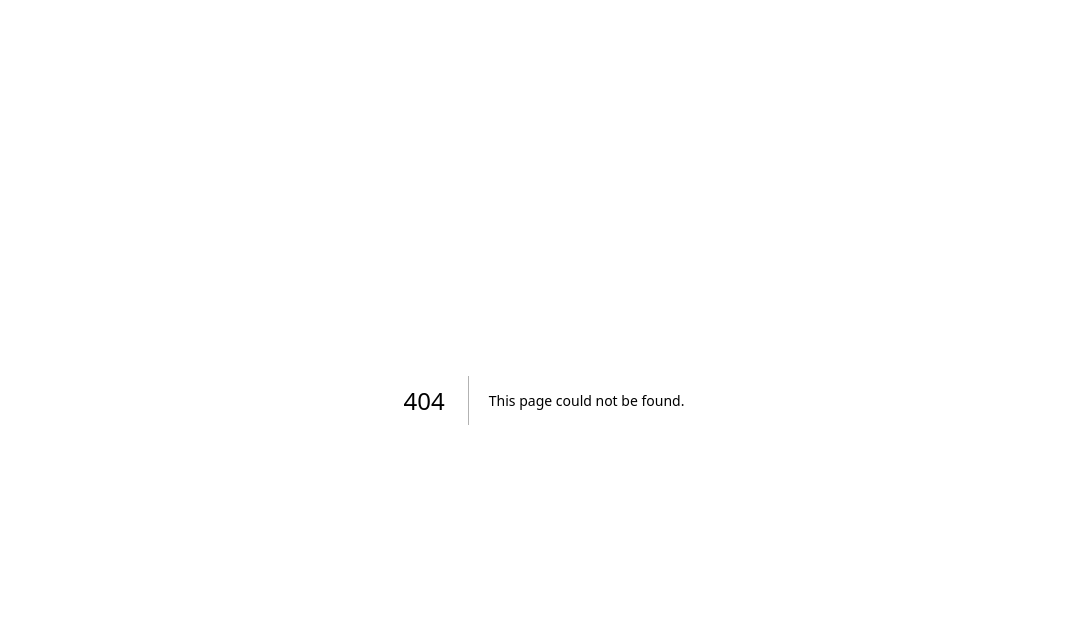
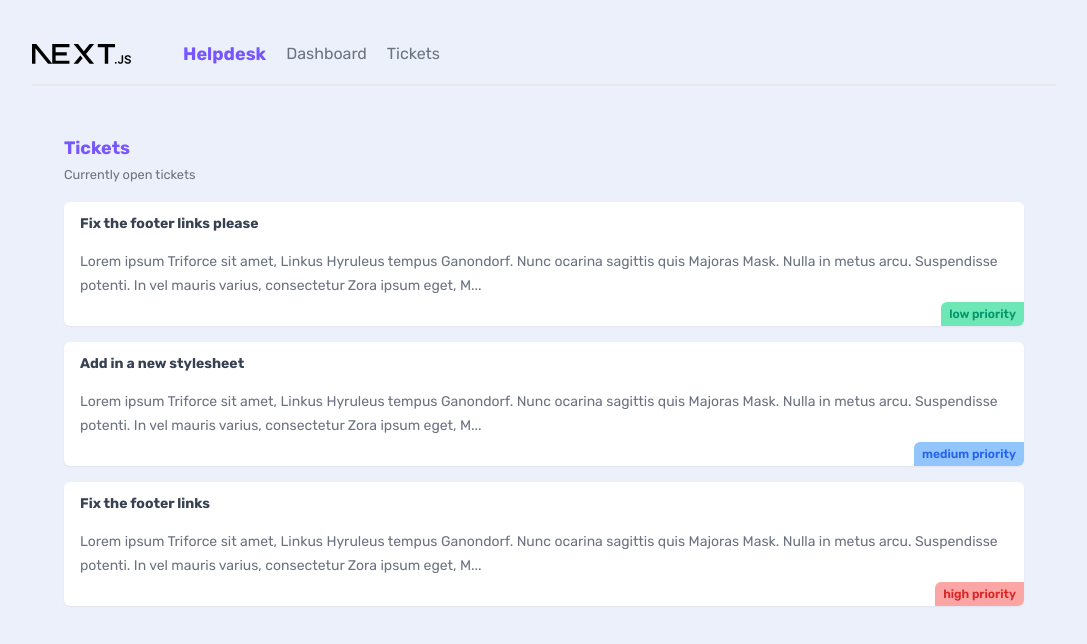
Before and after one commit to PeterZdravkov/t2-netninja-nextjs13-course, a Next.js app: page /tickets in a window 1280 px wide. Before the commit this address had no page. Shown: the top 644 px of the page, without its empty margins (96-1183 px from the left). Built offline with nearby package versions, Linux system fonts and the light colour scheme; data requests are answered from the project's data file.

Commit message:
First few lessons from the course

```diff
--- /dev/null
+++ b/_data/db.json
@@ -0,0 +1,25 @@
+{
+  "tickets": [
+    {
+      "id": "1",
+      "title": "Fix the footer links please",
+      "body": "Lorem ipsum Triforce sit amet, Linkus Hyruleus tempus Ganondorf. Nunc ocarina sagittis quis Majoras Mask. Nulla in metus arcu. Suspendisse potenti. In vel mauris varius, consectetur Zora ipsum eget, Master Sword porttitor urna. Fusce elementum urna elit, eget eleifend velit consectetur eget. Integer vel lobortis ipsum, vitae auctor Ocarina of Time. Donec sed urna dapibus, interdum magna a, eleifend magna. Curabitur tincidunt enim a neque volutpat. Phasellus auctor magna vel nunc pretium, ut volutpat justo tristique. Pellentesque cursus convallis mauris, in tempus enim tincidunt vitae.",
+      "priority": "low",
+      "user_email": "mario@netninja.dev"
+    },
+    {
+      "id": "2",
+      "title": "Add in a new stylesheet",
+      "body": "Lorem ipsum Triforce sit amet, Linkus Hyruleus tempus Ganondorf. Nunc ocarina sagittis quis Majoras Mask. Nulla in metus arcu. Suspendisse potenti. In vel mauris varius, consectetur Zora ipsum eget, Master Sword porttitor urna. Fusce elementum urna elit, eget eleifend velit consectetur eget. Integer vel lobortis ipsum, vitae auctor Ocarina of Time. Donec sed urna dapibus, interdum magna a, eleifend magna. Curabitur tincidunt enim a neque volutpat. Phasellus auctor magna vel nunc pretium, ut volutpat justo tristique. Pellentesque cursus convallis mauris, in tempus enim tincidunt vitae.",
+      "priority": "medium",
+      "user_email": "mario@netninja.dev"
+    },
+    {
+      "id": "3",
+      "title": "Fix the footer links",
+      "body": "Lorem ipsum Triforce sit amet, Linkus Hyruleus tempus Ganondorf. Nunc ocarina sagittis quis Majoras Mask. Nulla in metus arcu. Suspendisse potenti. In vel mauris varius, consectetur Zora ipsum eget, Master Sword porttitor urna. Fusce elementum urna elit, eget eleifend velit consectetur eget. Integer vel lobortis ipsum, vitae auctor Ocarina of Time. Donec sed urna dapibus, interdum magna a, eleifend magna. Curabitur tincidunt enim a neque volutpat. Phasellus auctor magna vel nunc pretium, ut volutpat justo tristique. Pellentesque cursus convallis mauris, in tempus enim tincidunt vitae.",
+      "priority": "high",
+      "user_email": "peach@netninja.dev"
+    }
+  ]
+}
--- /dev/null
+++ b/app/components/Navbar.tsx
@@ -0,0 +1,17 @@
+import Image from "next/image";
+import Link from "next/link";
+import React from "react";
+import Logo from '@/public/next.svg'
+
+const Navbar = () => {
+  return (
+    <nav>
+      <Image src={Logo} alt="logo" height={20} className="mr-8" quality={100}/>
+      <h1>Helpdesk</h1>
+      <Link href="/">Dashboard</Link>
+      <Link href="/tickets">Tickets</Link>
+    </nav>
+  );
+};
+
+export default Navbar;
--- a/app/globals.css
+++ b/app/globals.css
@@ -2,26 +2,131 @@
 @tailwind components;
 @tailwind utilities;
 
-:root {
-  --foreground-rgb: 0, 0, 0;
-  --background-start-rgb: 214, 219, 220;
-  --background-end-rgb: 255, 255, 255;
+/* base styles */
+body {
+  background: #ebf0fa;
+  @apply m-8 text-gray-500;
+}
+h1,
+h2 {
+  @apply text-primary text-lg font-bold;
+}
+main {
+  @apply mx-auto my-12 max-w-5xl px-8;
+}
+main > h2 {
+  @apply mb-4 pb-2 text-base;
+}
+p > a {
+  @apply text-primary underline;
 }
 
-@media (prefers-color-scheme: dark) {
-  :root {
-    --foreground-rgb: 255, 255, 255;
-    --background-start-rgb: 0, 0, 0;
-    --background-end-rgb: 0, 0, 0;
-  }
+/* nav styles */
+nav {
+  @apply mx-auto
+    my-10 flex
+    max-w-5xl items-center gap-5
+    border-b-2 border-gray-200
+    pb-4;
+}
+nav a,
+nav span {
+  @apply text-gray-500;
+}
+nav a:hover {
+  @apply text-black;
+}
+main nav {
+  @apply border-0;
 }
 
-body {
-  color: rgb(var(--foreground-rgb));
-  background: linear-gradient(
-      to bottom,
-      transparent,
-      rgb(var(--background-end-rgb))
-    )
-    rgb(var(--background-start-rgb));
+/* button styles */
+button {
+  @apply flex items-center
+    justify-between
+    gap-2 rounded-sm px-3 py-2
+    text-sm;
 }
+button:hover {
+  @apply bg-opacity-90;
+}
+.btn-primary {
+  @apply bg-primary text-white;
+}
+.btn-secondary {
+  @apply bg-gray-200 text-gray-900;
+}
+
+/* form styles */
+form {
+  @apply bg-primary mx-auto
+    block
+    w-1/4
+    min-w-fit
+    rounded-md
+    bg-opacity-5
+    px-7 py-4;
+}
+form label {
+  @apply block;
+}
+form input,
+form textarea,
+form select {
+  @apply my-4
+    mt-2 block w-full rounded-sm
+    px-2 py-1;
+}
+form button {
+  @apply mx-auto block;
+}
+
+/* feedback styles */
+.error {
+  @apply mx-auto
+    my-4
+    block
+    max-w-fit
+    rounded-sm border-2
+    border-red-500
+    bg-red-300
+    px-2
+    py-1 text-red-800;
+}
+
+/* card styles */
+.card {
+  @apply relative
+    my-4
+    overflow-hidden
+    rounded-md bg-white px-4
+    py-3
+    shadow-sm;
+}
+.card h3 {
+  @apply mb-0 text-sm font-bold
+    text-gray-700;
+}
+.card p {
+  @apply my-4 text-sm leading-6;
+}
+
+/* pill styles */
+.pill {
+  @apply mt-3 inline-block px-2
+    py-1
+    text-xs font-semibold;
+}
+.pill.high {
+  @apply bg-red-300 text-red-600;
+}
+.pill.medium {
+  @apply bg-blue-300 text-blue-600;
+}
+.pill.low {
+  @apply bg-emerald-300 text-emerald-600;
+}
+.card .pill {
+  @apply absolute bottom-0 right-0
+    rounded-tl-md;
+}
--- a/app/layout.tsx
+++ b/app/layout.tsx
@@ -1,22 +1,31 @@
-import './globals.css'
-import type { Metadata } from 'next'
-import { Inter } from 'next/font/google'
+import "./globals.css";
+import type { Metadata } from "next";
+import { Rubik } from "next/font/google";
 
-const inter = Inter({ subsets: ['latin'] })
+/** Components */
+import Navbar from "@/components/Navbar";
+import React from "react";
+
+const rubik = Rubik({ subsets: ["latin"] });
 
 export const metadata: Metadata = {
-  title: 'Create Next App',
-  description: 'Generated by create next app',
-}
+  title: "Create Next App",
+  description: "Generated by create next app",
+};
 
 export default function RootLayout({
   children,
 }: {
-  children: React.ReactNode
+  children: React.ReactNode;
 }) {
   return (
     <html lang="en">
-      <body className={inter.className}>{children}</body>
+      <React.StrictMode>
+        <body className={rubik.className}>
+          <Navbar />
+          {children}
+        </body>
+      </React.StrictMode>
     </html>
-  )
+  );
 }
--- a/app/page.tsx
+++ b/app/page.tsx
@@ -1,113 +1,45 @@
-import Image from "next/image";
+import Link from "next/link";
 
 export default function Home() {
   return (
-    <main className="flex min-h-screen flex-col items-center justify-between p-24">
-      <div className="z-10 w-full max-w-5xl items-center justify-between font-mono text-sm lg:flex">
-        <p className="fixed left-0 top-0 flex w-full justify-center border-b border-gray-300 bg-gradient-to-b from-zinc-200 pb-6 pt-8 backdrop-blur-2xl dark:border-neutral-800 dark:bg-zinc-800/30 dark:from-inherit lg:static lg:w-auto  lg:rounded-xl lg:border lg:bg-gray-200 lg:p-4 lg:dark:bg-zinc-800/30">
-          Get started by editing&nbsp;
-          <code className="font-mono font-bold">app/page.tsx</code>
+      <main>
+        <h2>Dashboard</h2>
+        <p>
+          Lorem ipsum, dolor sit amet consectetur adipisicing elit. Vero
+          repellendus tempore, exercitationem odit, quasi doloremque possimus
+          recusandae alias sequi totam soluta natus iure eius, obcaecati sint
+          dolores blanditiis aspernatur quo officia iusto ut. Et, aliquid sed
+          voluptates iste cum totam, facere explicabo, fugit suscipit ratione
+          aspernatur consequuntur ex mollitia quaerat?
         </p>
-        <div className=" fixed bottom-0 left-0 flex h-48 w-full items-end  justify-center bg-gradient-to-t from-white via-white dark:from-black dark:via-black lg:static lg:h-auto lg:w-auto lg:bg-none">
-          <a
-            className="pointer-events-none flex place-items-center gap-2 p-8 lg:pointer-events-auto lg:p-0"
-            href="https://vercel.com?utm_source=create-next-app&utm_medium=appdir-template&utm_campaign=create-next-app"
-            target="_blank"
-            rel="noopener noreferrer"
-          >
-            By{" "}
-            <Image
-              src="/vercel.svg"
-              alt="Vercel Logo"
-              className="dark:invert"
-              width={100}
-              height={24}
-              priority
-            />
-          </a>
+
+        <div className="my-8 flex justify-center">
+          <Link href="/tickets">
+            <button className="btn-primary">View Tickets</button>
+          </Link>
         </div>
-      </div>
 
-      <div className="relative z-[-1] flex place-items-center before:absolute before:h-[300px] before:w-[480px] before:-translate-x-1/2 before:rounded-full before:bg-gradient-radial before:from-white before:to-transparent before:blur-2xl before:content-[''] after:absolute after:-z-20 after:h-[180px] after:w-[240px] after:translate-x-1/3 after:bg-gradient-conic after:from-sky-200 after:via-blue-200 after:blur-2xl after:content-[''] before:dark:bg-gradient-to-br before:dark:from-transparent before:dark:to-blue-700 before:dark:opacity-10 after:dark:from-sky-900 after:dark:via-[#0141ff] after:dark:opacity-40 before:lg:h-[360px]">
-        <Image
-          className="relative dark:drop-shadow-[0_0_0.3rem_#ffffff70] dark:invert"
-          src="/next.svg"
-          alt="Next.js Logo"
-          width={180}
-          height={37}
-          priority
-        />
-      </div>
+        <h2>Company Updates</h2>
 
-      <div className="mb-32 grid text-center lg:mb-0 lg:w-full lg:max-w-5xl lg:grid-cols-4 lg:text-left">
-        <a
-          href="https://nextjs.org/docs?utm_source=create-next-app&utm_medium=appdir-template&utm_campaign=create-next-app"
-          className="group rounded-lg border border-transparent px-5 py-4 transition-colors hover:border-gray-300 hover:bg-gray-100 hover:dark:border-neutral-700 hover:dark:bg-neutral-800/30"
-          target="_blank"
-          rel="noopener noreferrer"
-        >
-          <h2 className={`mb-3 text-2xl font-semibold`}>
-            Docs{" "}
-            <span className="inline-block transition-transform group-hover:translate-x-1 motion-reduce:transform-none">
-              -&gt;
-            </span>
-          </h2>
-          <p className={`m-0 max-w-[30ch] text-sm opacity-50`}>
-            Find in-depth information about Next.js features and API.
+        <div className="card">
+          <h3>New member of the web dev team...</h3>
+          <p>
+            Lorem ipsum dolor sit amet consectetur adipisicing elit. Incidunt,
+            at quam. Dolores omnis possimus quam soluta rerum illo laborum ullam
+            pariatur molestiae, modi beatae corrupti.
           </p>
-        </a>
-
-        <a
-          href="https://nextjs.org/learn?utm_source=create-next-app&utm_medium=appdir-template-tw&utm_campaign=create-next-app"
-          className="group rounded-lg border border-transparent px-5 py-4 transition-colors hover:border-gray-300 hover:bg-gray-100 hover:dark:border-neutral-700 hover:dark:bg-neutral-800/30"
-          target="_blank"
-          rel="noopener noreferrer"
-        >
-          <h2 className={`mb-3 text-2xl font-semibold`}>
-            Learn{" "}
-            <span className="inline-block transition-transform group-hover:translate-x-1 motion-reduce:transform-none">
-              -&gt;
-            </span>
-          </h2>
-          <p className={`m-0 max-w-[30ch] text-sm opacity-50`}>
-            Learn about Next.js in an interactive course with&nbsp;quizzes!
+        </div>
+        <div className="card">
+          <h3>New website live!</h3>
+          <p>
+            Lorem ipsum dolor sit amet consectetur adipisicing elit. Incidunt,
+            at quam. Dolores omnis possimus quam soluta rerum illo laborum ullam
+            pariatur molestiae, modi beatae corrupti, assumenda distinctio
+            adipisci, cupiditate minima eum vitae? Similique dicta est facilis
+            debitis, autem temporibus quo repellat illum unde id iste veritatis
+            eveniet, aspernatur enim quas.
           </p>
-        </a>
-
-        <a
-          href="https://vercel.com/templates?framework=next.js&utm_source=create-next-app&utm_medium=appdir-template&utm_campaign=create-next-app"
-          className="group rounded-lg border border-transparent px-5 py-4 transition-colors hover:border-gray-300 hover:bg-gray-100 hover:dark:border-neutral-700 hover:dark:bg-neutral-800/30"
-          target="_blank"
-          rel="noopener noreferrer"
-        >
-          <h2 className={`mb-3 text-2xl font-semibold`}>
-            Templates{" "}
-            <span className="inline-block transition-transform group-hover:translate-x-1 motion-reduce:transform-none">
-              -&gt;
-            </span>
-          </h2>
-          <p className={`m-0 max-w-[30ch] text-sm opacity-50`}>
-            Explore the Next.js 13 playground.
-          </p>
-        </a>
-
-        <a
-          href="https://vercel.com/new?utm_source=create-next-app&utm_medium=appdir-template&utm_campaign=create-next-app"
-          className="group rounded-lg border border-transparent px-5 py-4 transition-colors hover:border-gray-300 hover:bg-gray-100 hover:dark:border-neutral-700 hover:dark:bg-neutral-800/30"
-          target="_blank"
-          rel="noopener noreferrer"
-        >
-          <h2 className={`mb-3 text-2xl font-semibold`}>
-            Deploy{" "}
-            <span className="inline-block transition-transform group-hover:translate-x-1 motion-reduce:transform-none">
-              -&gt;
-            </span>
-          </h2>
-          <p className={`m-0 max-w-[30ch] text-sm opacity-50`}>
-            Instantly deploy your Next.js site to a shareable URL with Vercel.
-          </p>
-        </a>
-      </div>
-    </main>
+        </div>
+      </main>
   );
 }
--- /dev/null
+++ b/app/tickets/TicketList.tsx
@@ -0,0 +1,32 @@
+const getTickets = async () => {
+  const response = await fetch("http://localhost:4000/tickets", {
+    next: {
+      revalidate: 0 /** this makes it so next never serves data from cache */,
+    },
+  });
+
+  return response.json();
+};
+
+const TicketList = async () => {
+  const tickets = await getTickets();
+
+  return (
+    <>
+      {tickets.map((ticket: any) => (
+        <div key={ticket.id} className="card my-5">
+          <h3>{ticket.title}</h3>
+          <p>{ticket.body.slice(0, 200)}...</p>
+          <div className={`pill ${ticket.priority}`}>
+            {ticket.priority} priority
+          </div>
+        </div>
+      ))}
+      {tickets.length === 0 && (
+        <p className="text-center"> There are no open tickets</p>
+      )}
+    </>
+  );
+};
+
+export default TicketList;
--- /dev/null
+++ b/app/tickets/page.tsx
@@ -0,0 +1,20 @@
+import React from "react";
+import TicketList from "./TicketList";
+
+const Tickets = () => {
+  return (
+    <main>
+      <nav>
+        <div>
+          <h2>Tickets</h2>
+          <p>
+            <small>Currently open tickets</small>
+          </p>
+          <TicketList />
+        </div>
+      </nav>
+    </main>
+  );
+};
+
+export default Tickets;
--- a/tsconfig.json
+++ b/tsconfig.json
@@ -18,8 +18,9 @@
         "name": "next"
       }
     ],
+    "baseUrl": ".",
     "paths": {
-      "@/*": ["./*"]
+      "@/*": ["./*", "./app/*"]
     }
   },
   "include": ["next-env.d.ts", "**/*.ts", "**/*.tsx", ".next/types/**/*.ts"],
```
Also changed, not shown: tailwind.config.ts (+9 -10 lines), public/next-js-logo.png (added), 1 other file (tests, documents, lock files or other folders).
